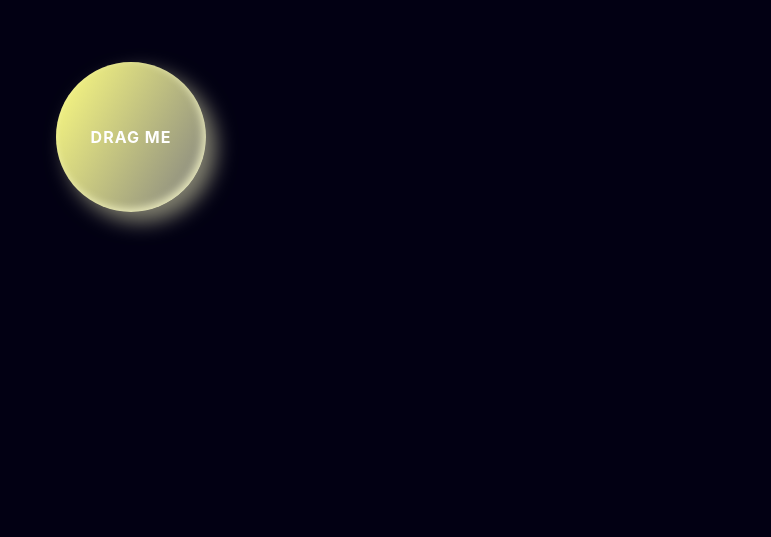
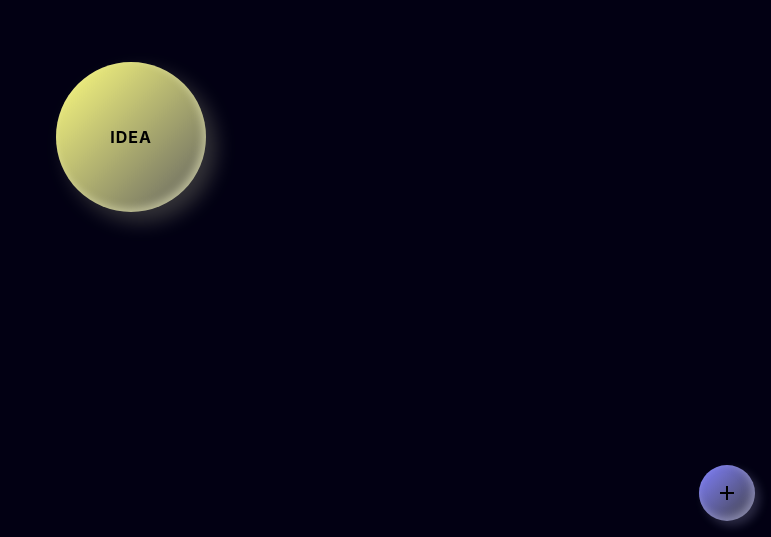
Before and after one commit to potato3641/StarryFlow, a React (Create React App) app in the folder front/: page / in a window 1280 px wide. Shown: the part 263-800 px from the top of the page, without its empty margins (509-1280 px from the left). Built offline with nearby package versions, Linux system fonts and the light colour scheme.

Commit message:
DEV;styled drag-div;add mui material;

```diff
--- a/front/package.json
+++ b/front/package.json
@@ -3,6 +3,10 @@
   "version": "0.1.0",
   "private": true,
   "dependencies": {
+    "@emotion/react": "^11.14.0",
+    "@emotion/styled": "^11.14.0",
+    "@mui/icons-material": "^6.4.5",
+    "@mui/material": "^6.4.5",
     "@testing-library/dom": "^10.4.0",
     "@testing-library/jest-dom": "^6.6.3",
     "@testing-library/react": "^16.2.0",
--- a/front/src/App.js
+++ b/front/src/App.js
@@ -1,6 +1,6 @@
 import React, { useEffect } from 'react';
 import { BrowserRouter as Router, Routes, Route } from 'react-router-dom';
-import TestPage from './pages/TestPage';
+import MapPage from './pages/MapPage';
 
 function App() {
   useEffect(() => {
@@ -12,7 +12,7 @@ function App() {
     // <Router basename={process.env.PUBLIC_URL}>
     <Router>
       <Routes>
-        <Route path="/" element={<TestPage />} />
+        <Route path="/" element={<MapPage />} />
       </Routes>
     </Router >
   );
--- a/front/src/components/DragDiv.css
+++ b/front/src/components/DragDiv.css
@@ -0,0 +1,23 @@
+.drag-div {
+  position: absolute;
+  color: black;
+  display: flex;
+  align-items: center;
+  justify-content: center;
+  cursor: grab;
+  user-select: none;
+  font-weight: bold;
+  font-size: 16px;
+  text-transform: uppercase;
+  letter-spacing: 1px;
+  transition: transform 0.01s ease-out;
+  background: linear-gradient(135deg, rgb(255, 255, 128) 0%, rgb(96, 96, 96) 100%);
+  box-shadow: 10px 10px 20px rgba(255, 255, 204, 0.2),
+    inset -3px -3px 8px rgba(255, 255, 204, 0.5);
+}
+
+.drag-div:hover {
+  background: linear-gradient(135deg, rgb(255, 255, 128) 0%, rgb(128, 128, 128) 100%);
+  box-shadow: 10px 10px 20px rgba(255, 255, 204, 0.5),
+    inset -3px -3px 8px rgba(255, 255, 204, 0.8);
+}
--- a/front/src/components/DragDiv.js
+++ b/front/src/components/DragDiv.js
@@ -1,17 +1,17 @@
 import './DragDiv.css';
 import React, { useRef, useEffect } from 'react';
 
-const DragDiv = () => {
+const DragDiv = ({ data }) => {
 
   const divRef = useRef(null);
   const position = useRef({ x: 0, y: 0 });
   const offset = useRef({ x: 0, y: 0 });
   const dragging = useRef(false);
-  const boundary = 300;
+  // const boundary = 300;
   const size = 150;
 
   useEffect(() => {
-    if (divRef.current) {
+    if (divRef.current) { // 센터고정(삭제예정)
       const centerX = window.innerWidth / 2 - size / 2;
       const centerY = window.innerHeight / 2 - size / 2;
       divRef.current.style.transform = `translate(${centerX}px, ${centerY}px)`;
@@ -33,14 +33,14 @@ const DragDiv = () => {
   const handleMouseMove = (e) => {
     if (!dragging.current) return;
 
-    const centerX = window.innerWidth / 2 - 70;
-    const centerY = window.innerHeight / 2 - 50;
+    // const centerX = window.innerWidth / 2 - size / 2;
+    // const centerY = window.innerHeight / 2 - size / 2;
 
     let newX = e.clientX - offset.current.x;
     let newY = e.clientY - offset.current.y;
 
-    newX = Math.max(centerX - boundary, Math.min(centerX + boundary, newX));
-    newY = Math.max(centerY - boundary, Math.min(centerY + boundary, newY));
+    // newX = Math.max(centerX - boundary, Math.min(centerX + boundary, newX));
+    // newY = Math.max(centerY - boundary, Math.min(centerY + boundary, newY));
 
     position.current = {
       x: newX,
@@ -58,33 +58,17 @@ const DragDiv = () => {
     document.removeEventListener("mouseup", handleMouseUp);
   };
 
-
   return (
-    <div
+    <div className="drag-div"
       ref={divRef}
       onMouseDown={handleMouseDown}
       style={{
-        position: "absolute",
         width: `${size}px`,
         height: `${size}px`,
-        background: "linear-gradient(120deg,rgb(255, 255, 129) 0%,rgb(128, 128, 128) 100%)",
-        color: "white",
-        display: "flex",
-        alignItems: "center",
-        justifyContent: "center",
         borderRadius: `${size / 2}px`,
-        cursor: "grab",
-        userSelect: "none",
-        fontWeight: "bold",
-        fontSize: "16px",
-        textTransform: "uppercase",
-        letterSpacing: "1px",
-        // filter: "drop-shadow(10px 10px 20px rgba(255, 255, 204, 0.5))",
-        boxShadow: "10px 10px 20px rgba(255, 255, 204, 0.5), inset -3px -3px 8px rgba(255, 255, 204, 0.8)",
-        transition: "transform 0.1s ease-out",
       }}
     >
-      Drag me
+      IDEA
     </div>
   );
 };
--- /dev/null
+++ b/front/src/pages/MapPage.js
@@ -0,0 +1,52 @@
+import './MapPage.css';
+import { activateFabShadowStyle, deactivateFabShadowStyle } from '../style';
+import React from 'react';
+import DragDiv from '../components/DragDiv'
+import { SpeedDial, SpeedDialIcon, SpeedDialAction } from '@mui/material';
+import { FileCopy, Save, Share } from '@mui/icons-material';
+
+const actions = [
+  { icon: <FileCopy />, name: 'Copy' },
+  { icon: <Save />, name: 'Save' },
+  { icon: <Share />, name: 'Share' },
+];
+
+const MapPage = () => {
+  return (
+    <div>
+      <DragDiv data="data" />
+      <SpeedDial
+        ariaLabel='SpeedDial for drawing map'
+        sx={{
+          position: 'absolute',
+          bottom: 16,
+          right: 16,
+          '& .MuiSpeedDial-fab': {
+            color: 'black',
+            ...deactivateFabShadowStyle,
+          },
+          '& .MuiSpeedDial-fab:hover': {
+            ...activateFabShadowStyle,
+          }
+        }}
+        icon={<SpeedDialIcon />}
+      >
+        {actions.map((action) => (
+          <SpeedDialAction
+            sx={{
+              ...deactivateFabShadowStyle,
+              '&:hover': {
+                ...activateFabShadowStyle,
+              }
+            }}
+            key={action.name}
+            icon={action.icon}
+            tooltipTitle={action.name}
+          />
+        ))}
+      </SpeedDial>
+    </div>
+  );
+};
+
+export default MapPage;
--- a/front/src/pages/TestPage.js
+++ /dev/null
@@ -1,13 +0,0 @@
-import './TestPage.css';
-import React from 'react';
-import DragDiv from '../components/DragDiv'
-
-const TestPage = () => {
-  return (
-    <div>
-      <DragDiv />
-    </div>
-  );
-};
-
-export default TestPage;
--- /dev/null
+++ b/front/src/style.js
@@ -0,0 +1,9 @@
+export const deactivateFabShadowStyle = {
+  background: "linear-gradient(135deg,rgb(128, 128, 255) 0%,rgb(64, 64, 64) 100%)",
+  boxShadow: "5px 5px 10px rgba(204, 204, 255, 0.2), inset -3px -3px 8px rgba(204, 204, 255, 0.5)",
+}
+
+export const activateFabShadowStyle = {
+  background: "linear-gradient(135deg,rgb(128, 128, 255) 0%,rgb(128, 128, 128) 100%)",
+  boxShadow: "5px 5px 10px rgba(204, 204, 255, 0.5), inset -3px -3px 8px rgba(204, 204, 255, 0.8)",
+}
```
Also changed, not shown: front/src/base/base.js (added, +11 -0 lines), front/src/pages/MapPage.css (added), front/src/pages/TestPage.css (deleted), 1 other file (tests, documents, lock files or other folders).
